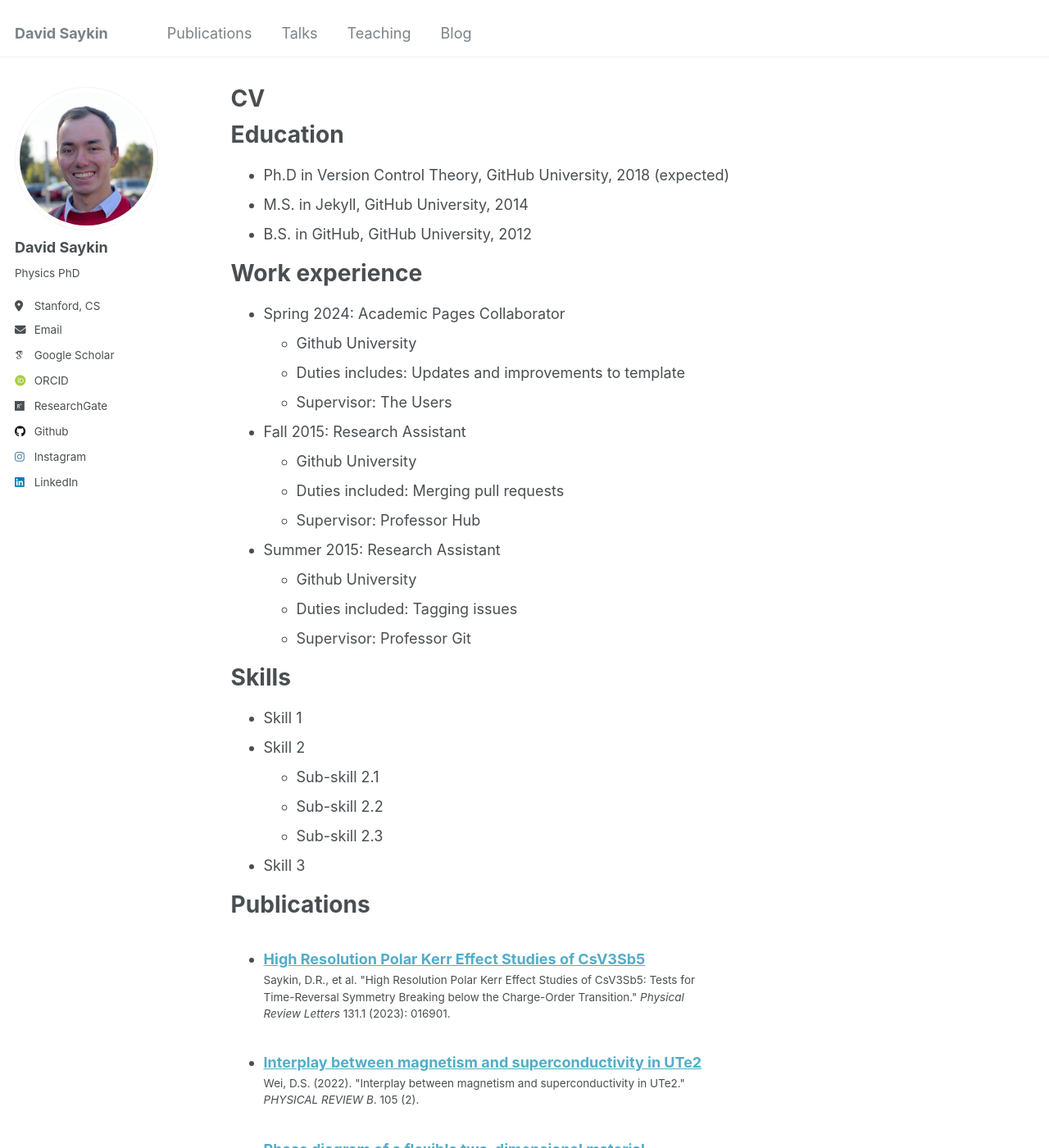
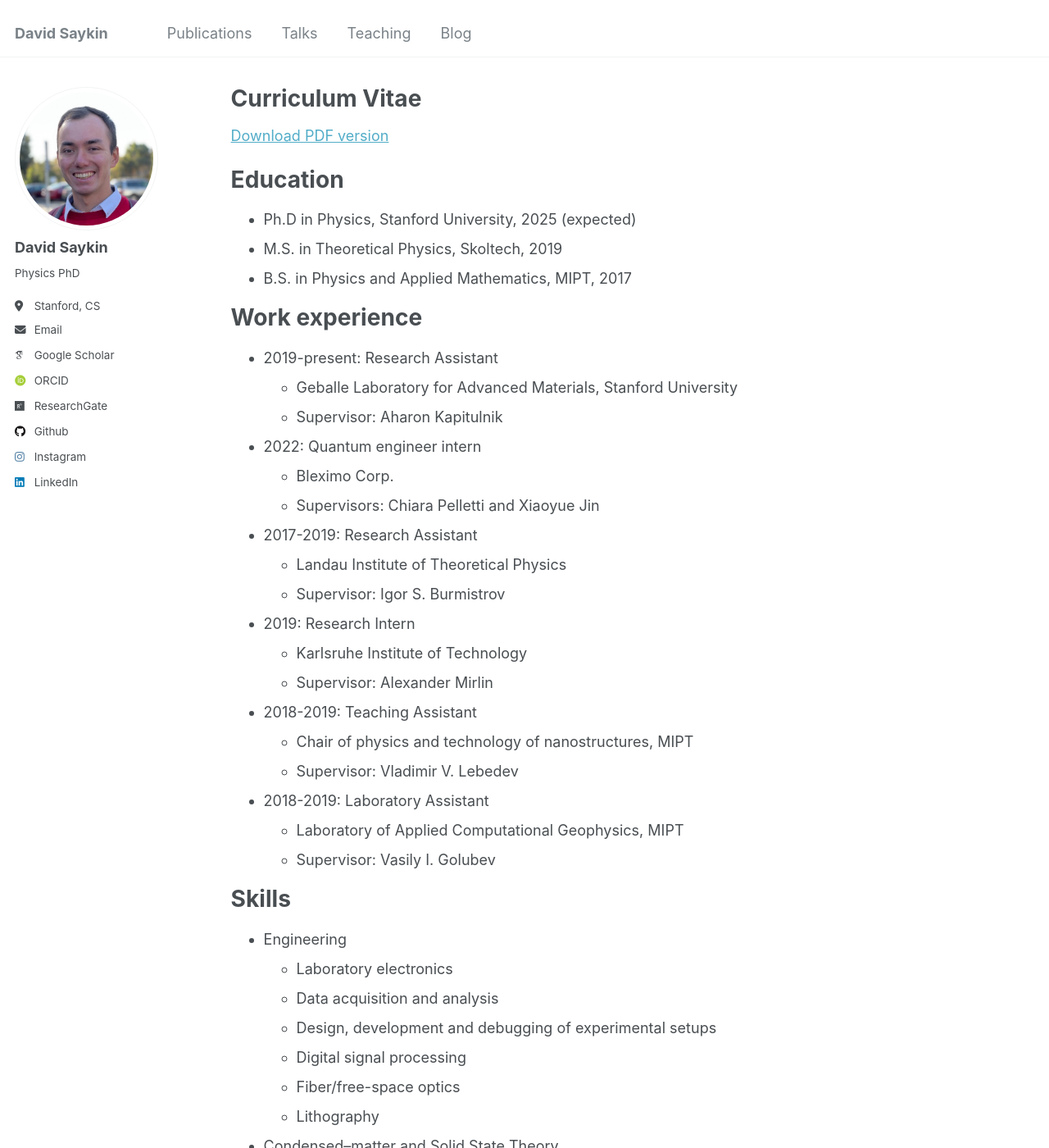
Before and after one commit to saykind/saykind.github.io, a Jekyll site: the page built from _pages/cv.md, in a window 1280 px wide and 1400 px high. Shown: the whole window at 82% size. Built offline with Jekyll 4.4.1, drawn with Linux system fonts in a browser that asks for light colours; some web fonts are replaced; some of the changed text lies outside the part shown.

Commit message:
Updated CV page

```diff
--- a/_pages/cv.md
+++ b/_pages/cv.md
@@ -1,6 +1,6 @@
 ---
 layout: archive
-title: "CV"
+title: "Curriculum Vitae"
 permalink: /cv/
 author_profile: true
 redirect_from:
@@ -9,37 +9,65 @@ redirect_from:
 
 {% include base_path %}
 
+[Download PDF version]({{ site.baseurl }}/files/cv/DavidSaykinCV.pdf)
+
 Education
 ======
-* Ph.D in Version Control Theory, GitHub University, 2018 (expected)
-* M.S. in Jekyll, GitHub University, 2014
-* B.S. in GitHub, GitHub University, 2012
+* Ph.D in Physics, Stanford University, 2025 (expected)
+* M.S. in Theoretical Physics, Skoltech, 2019
+* B.S. in Physics and Applied Mathematics, MIPT, 2017
 
 Work experience
 ======
-* Spring 2024: Academic Pages Collaborator
-  * Github University
-  * Duties includes: Updates and improvements to template
-  * Supervisor: The Users
+* 2019-present: Research Assistant
+  * Geballe Laboratory for Advanced Materials, Stanford University
+  * Supervisor: Aharon Kapitulnik
 
-* Fall 2015: Research Assistant
-  * Github University
-  * Duties included: Merging pull requests
-  * Supervisor: Professor Hub
+* 2022: Quantum engineer intern
+  * Bleximo Corp.
+  * Supervisors: Chiara Pelletti and Xiaoyue Jin
 
-* Summer 2015: Research Assistant
-  * Github University
-  * Duties included: Tagging issues
-  * Supervisor: Professor Git
+* 2017-2019: Research Assistant
+  * Landau Institute of Theoretical Physics
+  * Supervisor: Igor S. Burmistrov
+
+* 2019: Research Intern
+  * Karlsruhe Institute of Technology
+  * Supervisor: Alexander Mirlin
+
+* 2018-2019: Teaching Assistant
+  * Chair of physics and technology of nanostructures, MIPT
+  * Supervisor: Vladimir V. Lebedev
+
+* 2018-2019: Laboratory Assistant
+  * Laboratory of Applied Computational Geophysics, MIPT
+  * Supervisor: Vasily I. Golubev
 
 Skills
 ======
-* Skill 1
-* Skill 2
-  * Sub-skill 2.1
-  * Sub-skill 2.2
-  * Sub-skill 2.3
-* Skill 3
+* Engineering
+  * Laboratory electronics
+  * Data acquisition and analysis
+  * Design, development and debugging of experimental setups
+  * Digital signal processing
+  * Fiber/free-space optics
+  * Lithography
+* Condensed--matter and Solid State Theory
+  * Superconductivity
+  * Quantum Transport
+  * 2D materials
+  * Quantum Field Theory methods
+* Programming/Computer Science
+  * Python (NumPy, SciPy, Pandas, TensorFlow)
+  * C/C++
+  * Matlab
+  * Wolfram Mathematica
+  * Git, SVN
+  * HTML, CSS
+  * GNU/Linux shell
+  * Parallel computing (Cuda, OMP, MPI)
+  * Machine Learning
+  * Monte Carlo simulations
 
 Publications
 ======
@@ -50,7 +78,7 @@ Publications
 Talks
 ======
   <ul>{% for post in site.talks reversed %}
-    {% include archive-single-talk-cv.html  %}
+    {% include archive-single-talk-cv.html %}
   {% endfor %}</ul>
 
 Teaching
@@ -59,6 +87,7 @@ Teaching
     {% include archive-single-cv.html %}
   {% endfor %}</ul>
 
-Service and leadership
+Leadership
 ======
-* Currently signed in to 43 different slack teams
+* 2021-2022: President
+  * Russian-speaking Student Association, Stanford University
```
Also changed, not shown: _pages/non-menu-page.md (deleted, +0 -16 lines), _pages/portfolio.html (deleted, +0 -13 lines), _pages/talkmap.html (deleted, +0 -9 lines).
